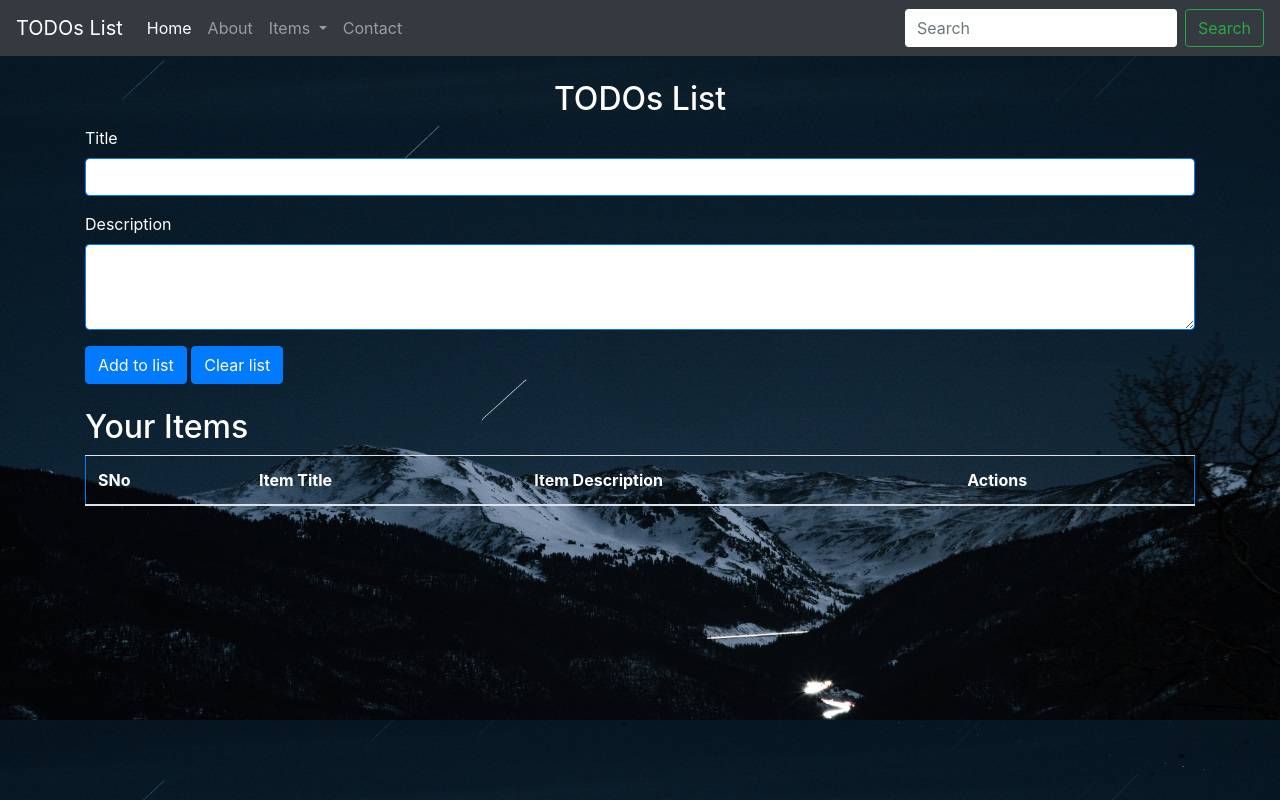
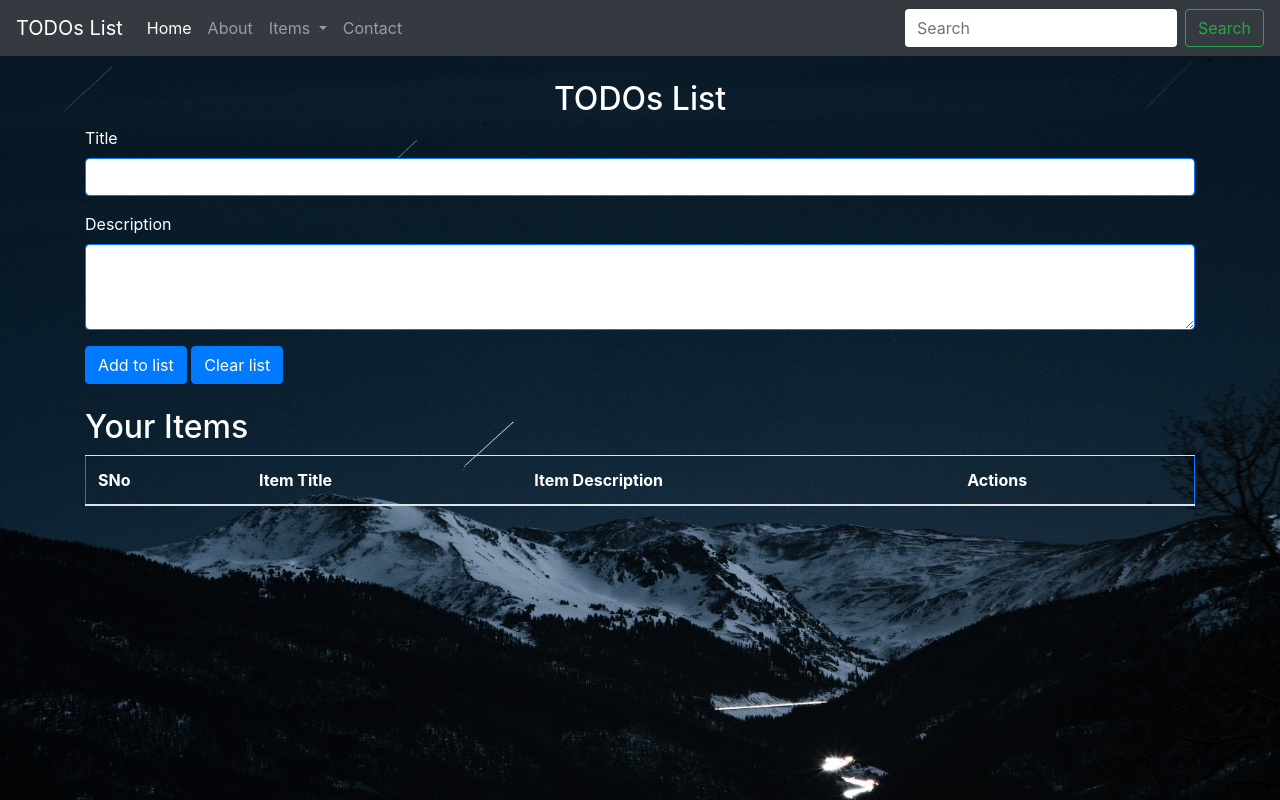
Before and after one commit to abhinavginti/ToDo-List, a plain HTML site: page index.html in a window 1280 px wide. Drawn offline with nearby package versions, Linux system fonts and the light colour scheme.

Commit message:
Update style.css

```diff
--- a/style.css
+++ b/style.css
@@ -19,5 +19,9 @@
 body
 {
 background-image: url(bg.jpg) !important;
+background-position: center center;
+background-repeat: no-repeat;
+background-attachment: fixed;
 background-size: cover;
+background-color: #000000;
 }
```
